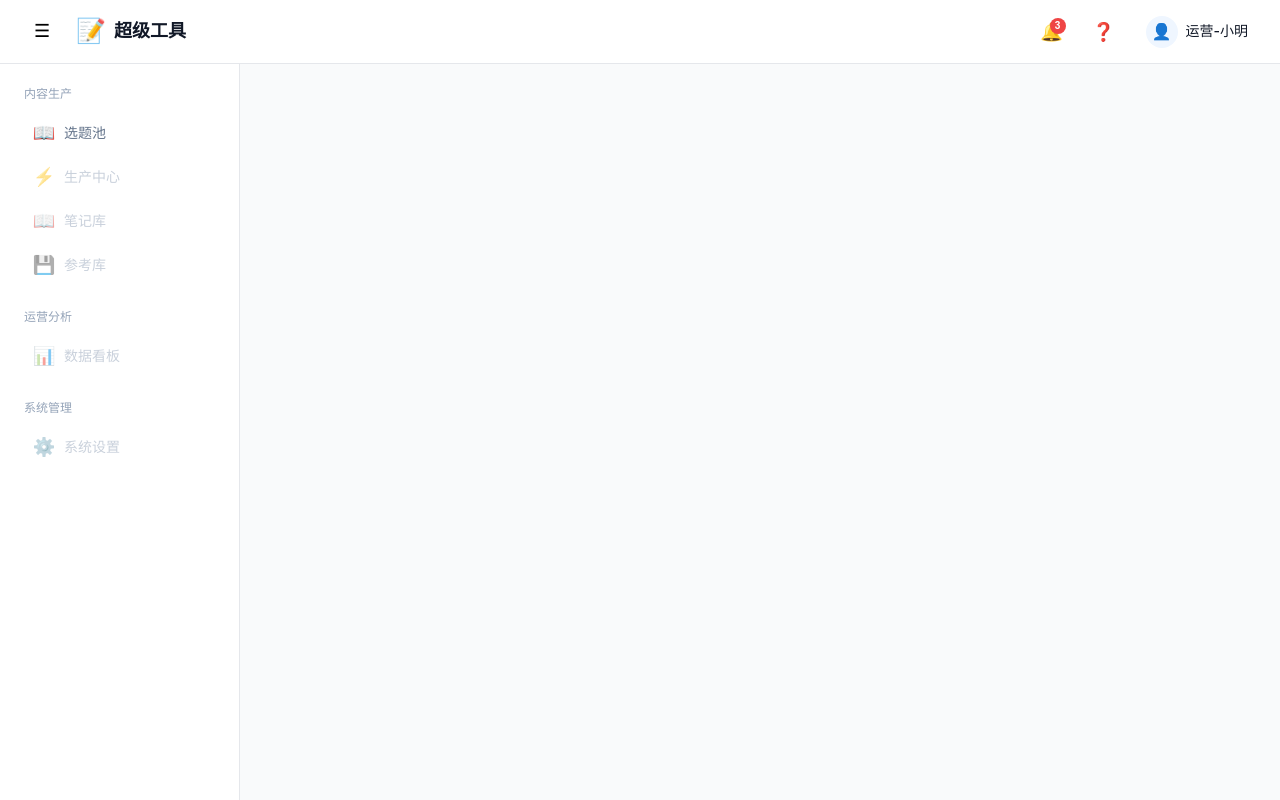
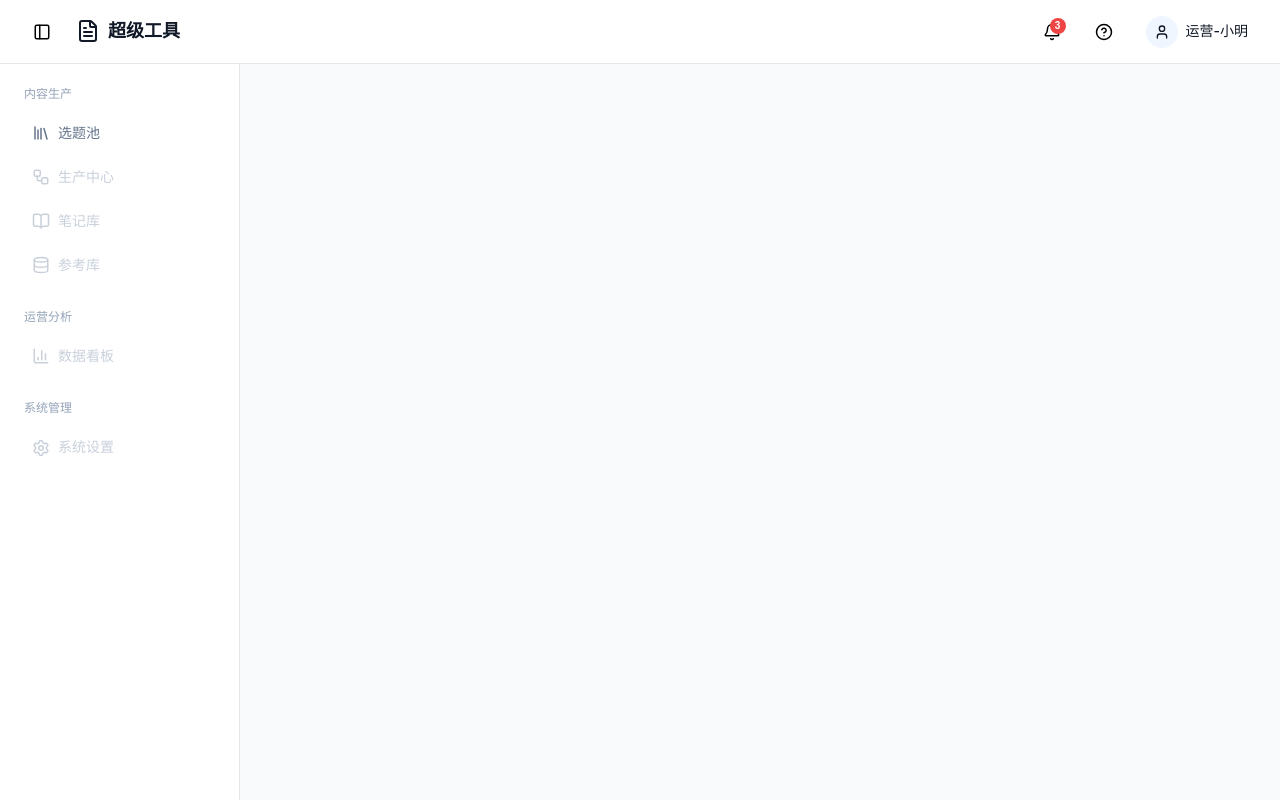
Before and after one commit to elsie-czy/outputter, a Flask app: template scripts/web/templates/base.html in a window 1280 px wide. Run offline with Flask 3, Linux system fonts and the light colour scheme; the template is opened without the code that fills it, so the values that code supplies are empty; parts of the project's set-up code (start-up, migrations or seed data) failed here and were passed over.

Commit message:
feat: 引入 lucide CDN icon 替代 emoji

```diff
--- a/scripts/static/css/base.css
+++ b/scripts/static/css/base.css
@@ -396,7 +396,8 @@
 }
 
 .app-header-logo-icon {
-  font-size: 24px;
+  width: 24px;
+  height: 24px;
 }
 
 .app-header-logo-text {
@@ -432,9 +433,13 @@
   border: none;
   border-radius: var(--radius-sm);
   background: transparent;
-  font-size: 18px;
   cursor: pointer;
   transition: background 0.15s;
+}
+
+.app-header-icon-btn svg {
+  width: 18px;
+  height: 18px;
 }
 
 .app-header-icon-btn:hover {
@@ -480,7 +485,11 @@
   display: flex;
   align-items: center;
   justify-content: center;
-  font-size: 16px;
+}
+
+.app-header-avatar svg {
+  width: 16px;
+  height: 16px;
 }
 
 .app-header-username {
@@ -499,9 +508,13 @@
   border: none;
   border-radius: var(--radius-sm);
   background: transparent;
-  font-size: 18px;
   cursor: pointer;
   transition: background 0.15s;
+}
+
+.app-sidebar-toggle svg {
+  width: 18px;
+  height: 18px;
 }
 
 .app-sidebar-toggle:hover {
@@ -583,10 +596,14 @@
 }
 
 .app-sidebar-item-icon {
-  font-size: 18px;
-  width: 24px;
-  text-align: center;
+  width: 18px;
+  height: 18px;
   flex-shrink: 0;
+}
+
+.app-sidebar-item-icon svg {
+  width: 18px;
+  height: 18px;
 }
 
 .app-sidebar-item-label {
--- a/scripts/static/js/app-shell.js
+++ b/scripts/static/js/app-shell.js
@@ -2,11 +2,17 @@
  * AppShell 交互模块
  * - Sidebar 折叠/展开
  * - 移动端抽屉模式
+ * - Lucide icon 初始化
  */
 (function () {
   "use strict";
 
   document.addEventListener("DOMContentLoaded", () => {
+    // 初始化 lucide icon
+    if (typeof lucide !== "undefined") {
+      lucide.createIcons();
+    }
+
     const sidebar = document.getElementById("appSidebar");
     const toggleBtn = document.getElementById("sidebarToggle");
 
--- a/scripts/web/templates/_header.html
+++ b/scripts/web/templates/_header.html
@@ -2,10 +2,10 @@
 <header class="app-header">
   <div class="app-header-left">
     <button class="app-sidebar-toggle" id="sidebarToggle" aria-label="切换侧边栏">
-      <span class="app-sidebar-toggle-icon">&#x2630;</span>
+      <i data-lucide="panel-left"></i>
     </button>
     <a href="/" class="app-header-logo">
-      <span class="app-header-logo-icon">&#x1F4DD;</span>
+      <i data-lucide="file-text" class="app-header-logo-icon"></i>
       <span class="app-header-logo-text">超级工具</span>
     </a>
   </div>
@@ -16,14 +16,16 @@
 
   <div class="app-header-right">
     <button class="app-header-icon-btn" aria-label="通知">
-      &#x1F514;
+      <i data-lucide="bell"></i>
       <span class="app-header-badge">3</span>
     </button>
     <button class="app-header-icon-btn" aria-label="帮助">
-      &#x2753;
+      <i data-lucide="circle-help"></i>
     </button>
     <div class="app-header-user">
-      <div class="app-header-avatar">&#x1F464;</div>
+      <div class="app-header-avatar">
+        <i data-lucide="user"></i>
+      </div>
       <span class="app-header-username">运营-小明</span>
     </div>
   </div>
--- a/scripts/web/templates/_sidebar.html
+++ b/scripts/web/templates/_sidebar.html
@@ -5,22 +5,22 @@
   {
     "label": "内容生产",
     "children": [
-      {"key": "topic-pool",      "label": "选题池",   "icon": "&#x1F4D6;", "url": "/topic-pool",       "available": true},
-      {"key": "production",      "label": "生产中心", "icon": "&#x26A1;",  "url": "/production-center", "available": false},
-      {"key": "notes",           "label": "笔记库",   "icon": "&#x1F4D6;", "url": "/note-library",      "available": false},
-      {"key": "reference",       "label": "参考库",   "icon": "&#x1F4BE;", "url": "/reference-library", "available": false},
+      {"key": "topic-pool",      "label": "选题池",   "icon": "library",         "url": "/topic-pool",        "available": true},
+      {"key": "production",      "label": "生产中心", "icon": "workflow",        "url": "/production-center", "available": false},
+      {"key": "notes",           "label": "笔记库",   "icon": "book-open",       "url": "/note-library",      "available": false},
+      {"key": "reference",       "label": "参考库",   "icon": "database",        "url": "/reference-library", "available": false},
     ]
   },
   {
     "label": "运营分析",
     "children": [
-      {"key": "data",            "label": "数据看板", "icon": "&#x1F4CA;", "url": "/data-dashboard",    "available": false},
+      {"key": "data",            "label": "数据看板", "icon": "bar-chart-3",     "url": "/data-dashboard",    "available": false},
     ]
   },
   {
     "label": "系统管理",
     "children": [
-      {"key": "settings",        "label": "系统设置", "icon": "&#x2699;&#xFE0F;", "url": "/settings",  "available": false},
+      {"key": "settings",        "label": "系统设置", "icon": "settings",        "url": "/settings",          "available": false},
     ]
   }
 ] %}
@@ -36,7 +36,7 @@
         {% if is_active %}{% set css_class = css_class ~ " active" %}{% endif %}
         {% if not item.available %}{% set css_class = css_class ~ " disabled" %}{% endif %}
       <a href="{{ item.url }}" class="{{ css_class }}" data-key="{{ item.key }}" {% if not item.available %}aria-disabled="true"{% endif %}>
-        <span class="app-sidebar-item-icon">{{ item.icon|safe }}</span>
+        <i data-lucide="{{ item.icon }}" class="app-sidebar-item-icon"></i>
         <span class="app-sidebar-item-label">{{ item.label }}</span>
         {% if is_active %}<span class="app-sidebar-active-bar"></span>{% endif %}
       </a>
--- a/scripts/web/templates/base.html
+++ b/scripts/web/templates/base.html
@@ -5,6 +5,7 @@
   <meta name="viewport" content="width=device-width, initial-scale=1" />
   <title>{% block title %}超级工具{% endblock %}</title>
   <link rel="stylesheet" href="{{ url_for('static', filename='css/base.css') }}" />
+  <script src="https://unpkg.com/lucide@latest"></script>
   {% block head %}{% endblock %}
 </head>
 <body>
```
